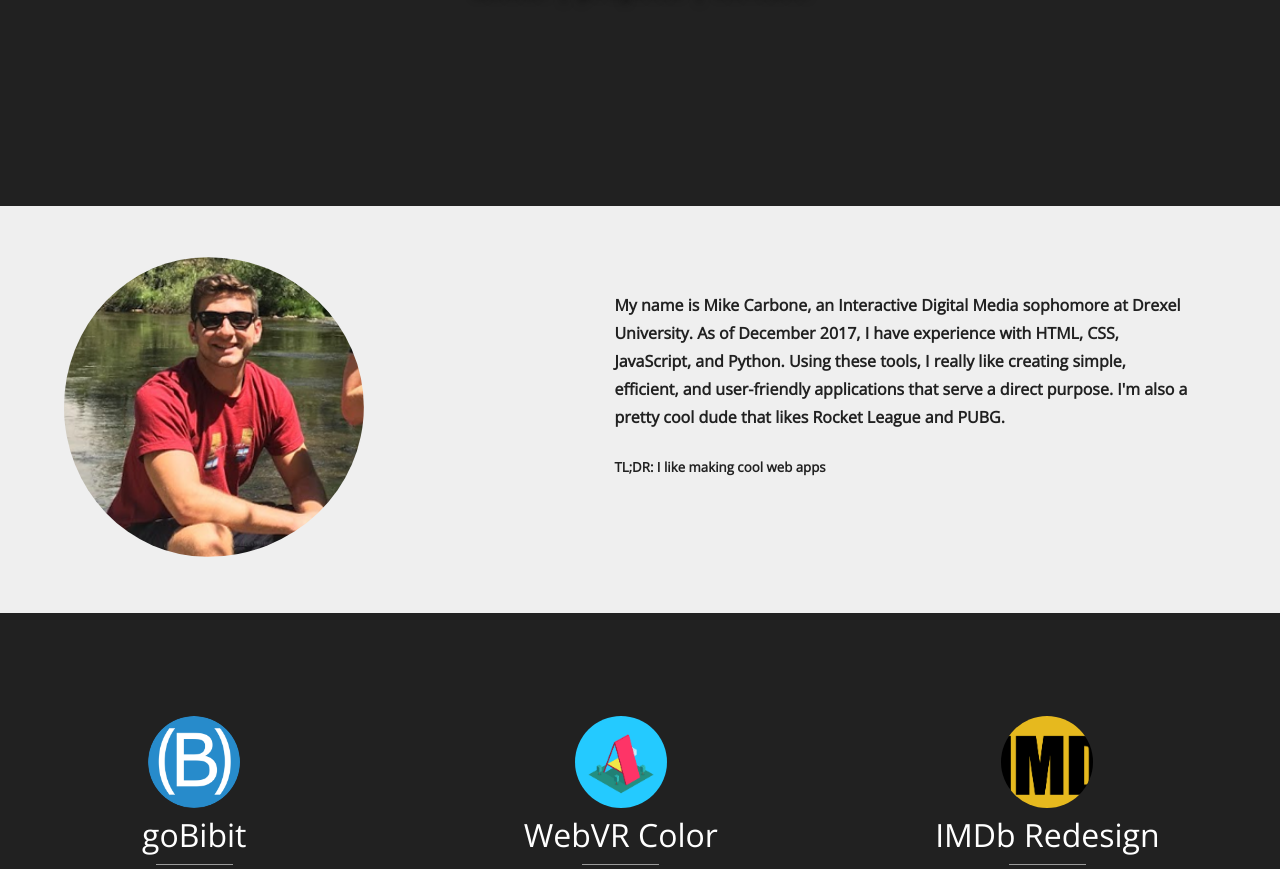
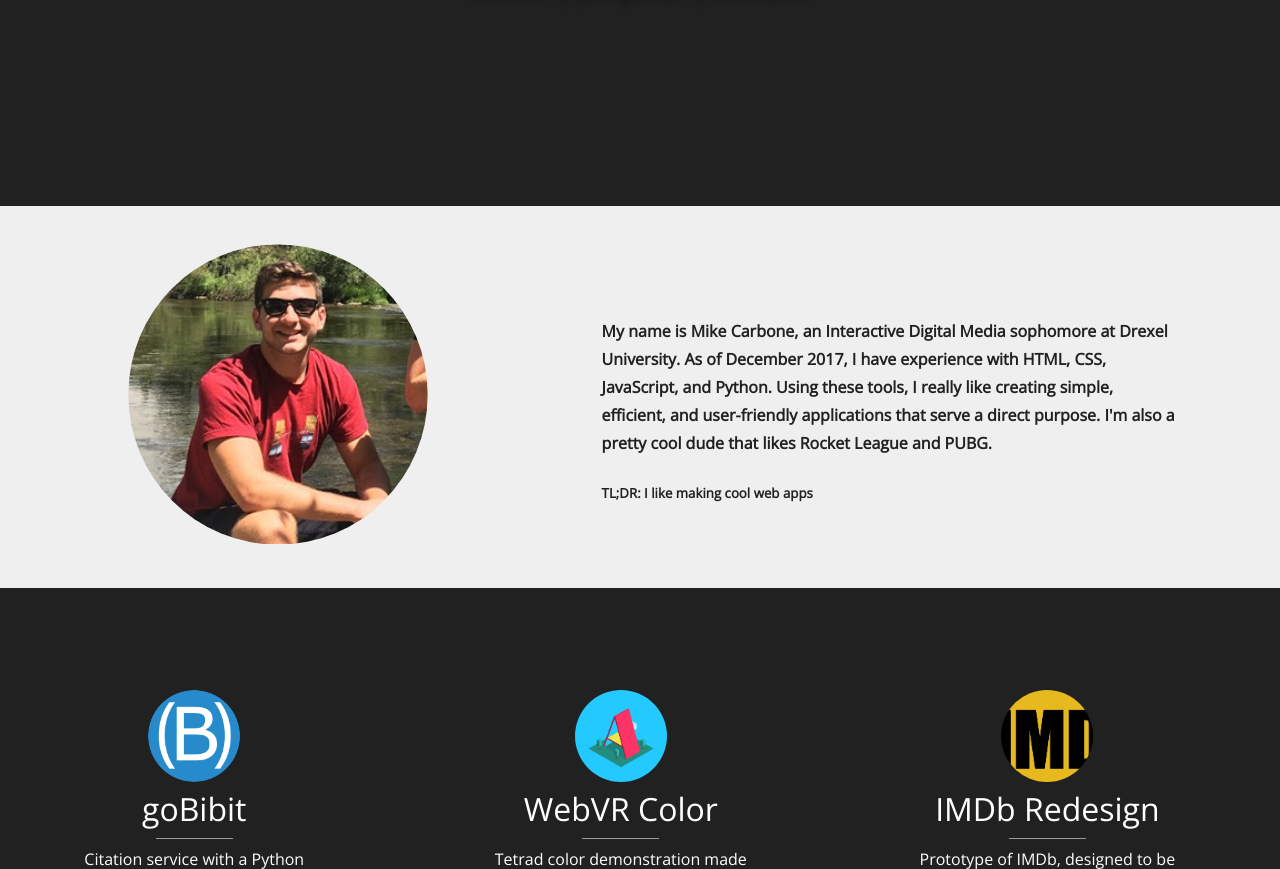
Before and after one commit to MikeCarbone/Personal-website, a Python web app: template templates/main.html in a window 1280 px wide. Shown: the part 594-1463 px from the top of the page. Run offline with Jinja, Linux system fonts and the light colour scheme; the template is opened without the code that fills it, so the values that code supplies are empty; some libraries are stand-ins or nearby versions.

Commit message:
fixing spacing

```diff
--- a/static/css/prettyMain.css
+++ b/static/css/prettyMain.css
@@ -117,7 +117,7 @@ section.aboutSection{
 	display: inline-block;
 	float: right;
 	line-height: 1.75rem;
-	margin: 5% 7% 0 0;
+	margin: 7% 8% 0 0;
 	width: 45%;
 }
 
@@ -126,9 +126,10 @@ img.roundedPic{
 }
 
 img#sanFran{
+	margin-left: 7%;
 	max-height: 300px;
 	max-width: 300px;
-	padding: 4% 4% 4% 5%;
+	padding: 3%;
 	width: 40%;
 }
 
```
